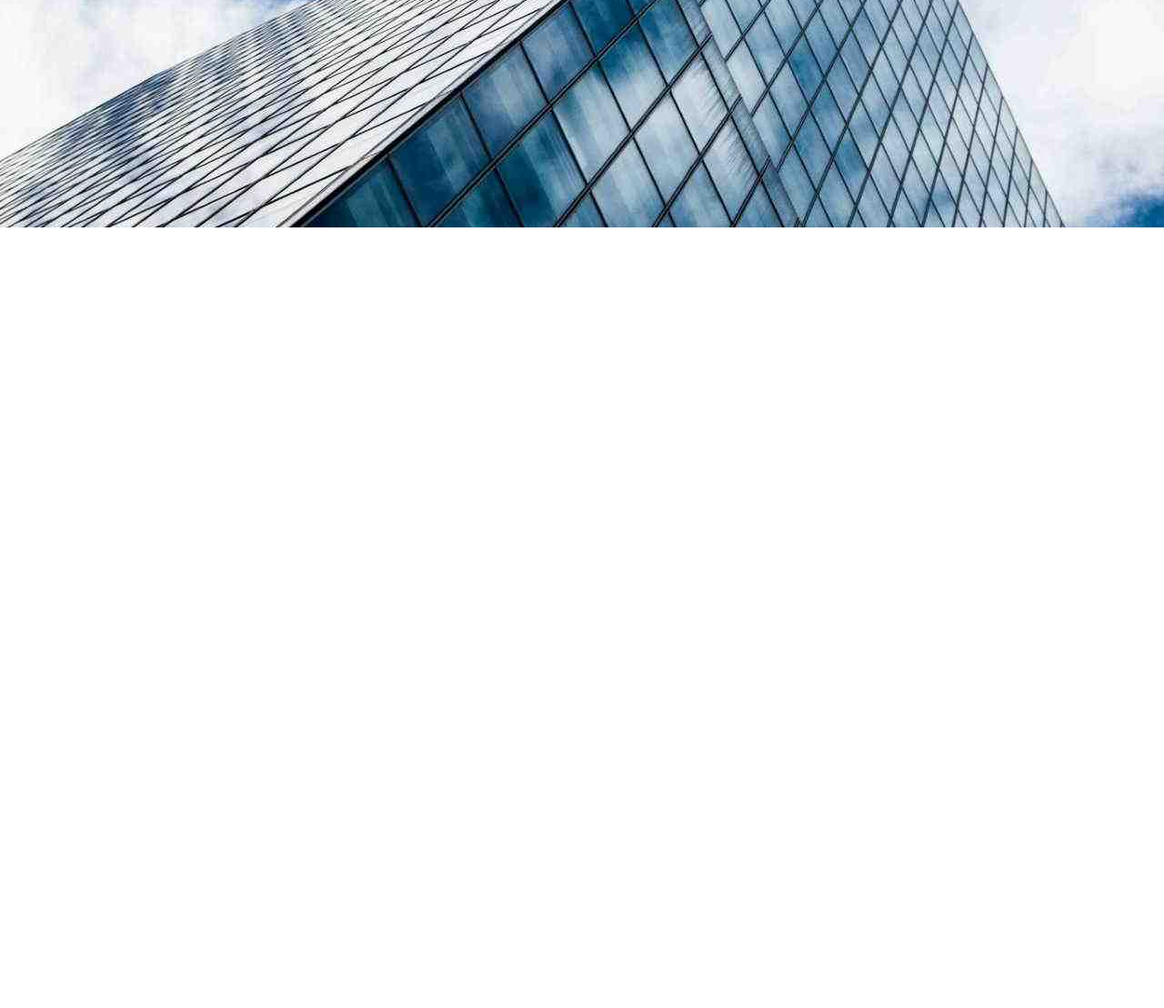
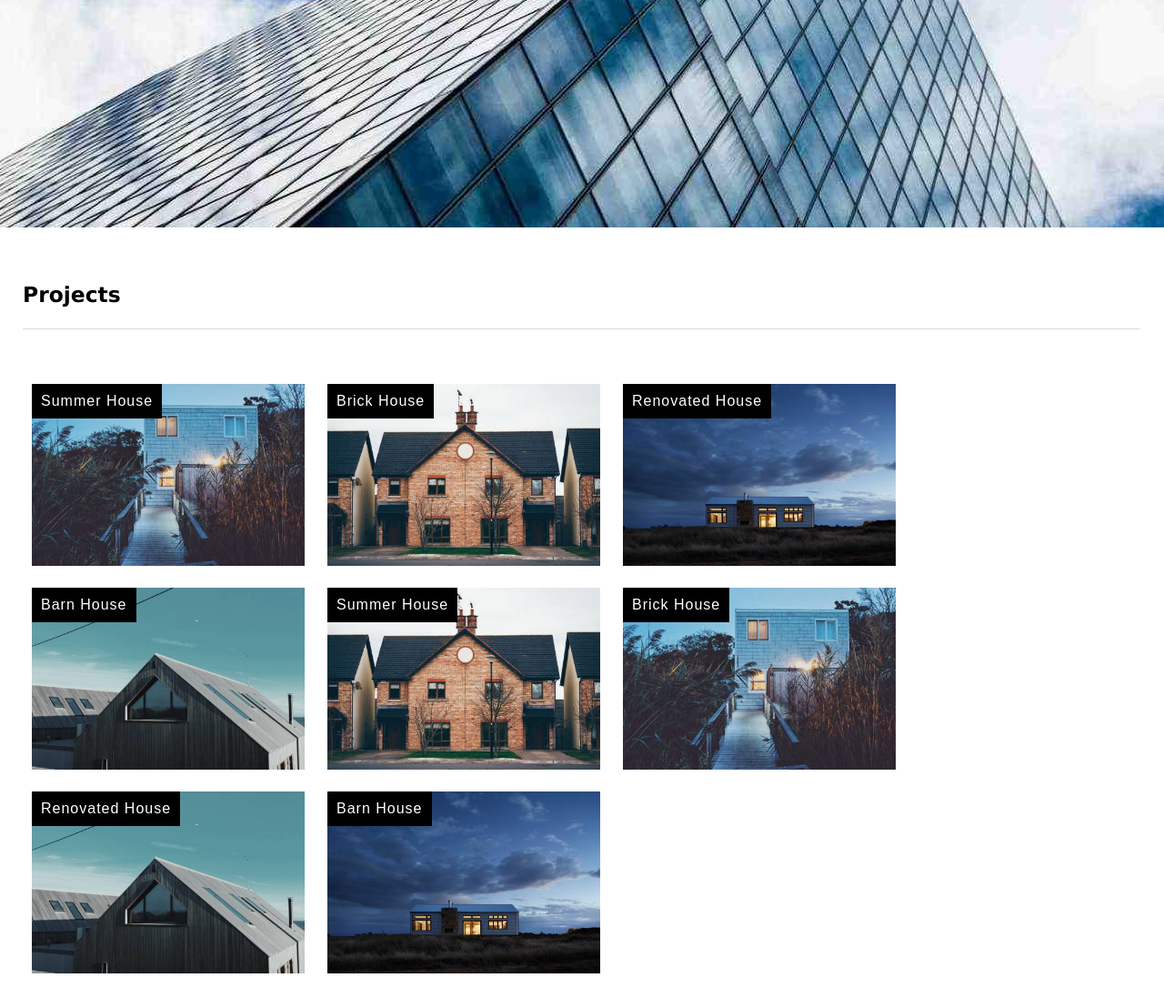
Before and after one commit to Ryanjingle/architect-landing-page, a plain HTML site: page index.html in a window 1280 px wide. Shown: the part 500-1608 px from the top of the page at 91% size. Before the commit the page ends 800 px from the top, so only its background shows below. Drawn offline with Linux system fonts and the light colour scheme.

Commit message:
project section complete

```diff
--- a/index.html
+++ b/index.html
@@ -26,6 +26,45 @@
             <h2><span id="header">BR</span>Architects</h2>
         </div>
     </header>
+    <section class="project-container">
+        <div class="projects">
+            <h3>Projects</h3>
+        </div>
+        <div class="images">
+            <div class="image-container">
+                <img src="images/summerimg.jpeg" alt="summer house">
+                <div class="image-text">Summer House</div>
+            </div>
+            <div class="image-container">
+                <img src="images/brickimg.jpeg" alt="brick house">
+                <div class="image-text">Brick House</div>
+            </div>
+            <div class="image-container">
+                <img src="images/renovatedimg.jpeg" alt="renovated house">
+                <div class="image-text">Renovated House</div>
+            </div>
+            <div class="image-container">
+                <img src="images/barnimg.jpeg" alt="barn house">
+                <div class="image-text">Barn House</div>
+            </div>
+            <div class="image-container">
+                <img src="images/summer2img.jpeg" alt="summer house two">
+                <div class="image-text">Summer House</div>
+            </div>
+            <div class="image-container">
+                <img src="images/brick2img.jpeg" alt="brick house two">
+                <div class="image-text">Brick House</div>
+            </div>
+            <div class="image-container">
+                <img src="images/reno2img.jpeg" alt="renovated house two">
+                <div class="image-text">Renovated House</div>
+            </div>
+            <div class="image-container">
+                <img src="images/barn2img.jpeg" alt="barn house two">
+                <div class="image-text">Barn House</div>
+            </div>
+        </div>
+    </section>
 </body>
 
 </html>
--- a/style.css
+++ b/style.css
@@ -72,4 +72,51 @@ h2 {
     font-weight: 700;
 }
 
-/* Sub Hero Section */
+/* Sub Hero Section - Projects and Layout */
+
+.project-container {
+    max-width: 98%;
+}
+
+.projects {
+    margin: 60px 0 60px 25px;
+    font-family:Verdana, Geneva, Tahoma, sans-serif;
+    font-size: 20px;
+    font-weight:lighter;
+    border-bottom: 1px rgba(84, 78, 78, 0.2) solid;
+}
+
+img {
+    width: 300px;
+    height: auto;
+}
+
+.images {
+    display: flex;
+    flex-wrap: wrap;
+    justify-content: space-between 20px;
+    row-gap: 20px;
+    column-gap: 25px;
+    margin-left: 35px;
+    margin-bottom: 40px;
+}
+
+/* Image Text */
+
+.image-container {
+    position:relative;
+    text-align: center;
+    color: white;
+}
+
+.image-text {
+    position:absolute;
+    top: 10px;
+    left: 10px;
+    background: black;
+    font-family: Arial, Helvetica, sans-serif;
+    font-size: 16px;
+    letter-spacing: 1px;
+    padding: 10px;
+    margin: -10px 0 0 -10px;
+}
```
Also changed, not shown: images/barn2img.jpeg (added), images/barnimg.jpeg (added), images/brick2img.jpeg (added), images/brickimg.jpeg (added), images/reno2img.jpeg (added), images/renovatedimg.jpeg (added), images/summer2img.jpeg (added), images/summerimg.jpeg (added).
